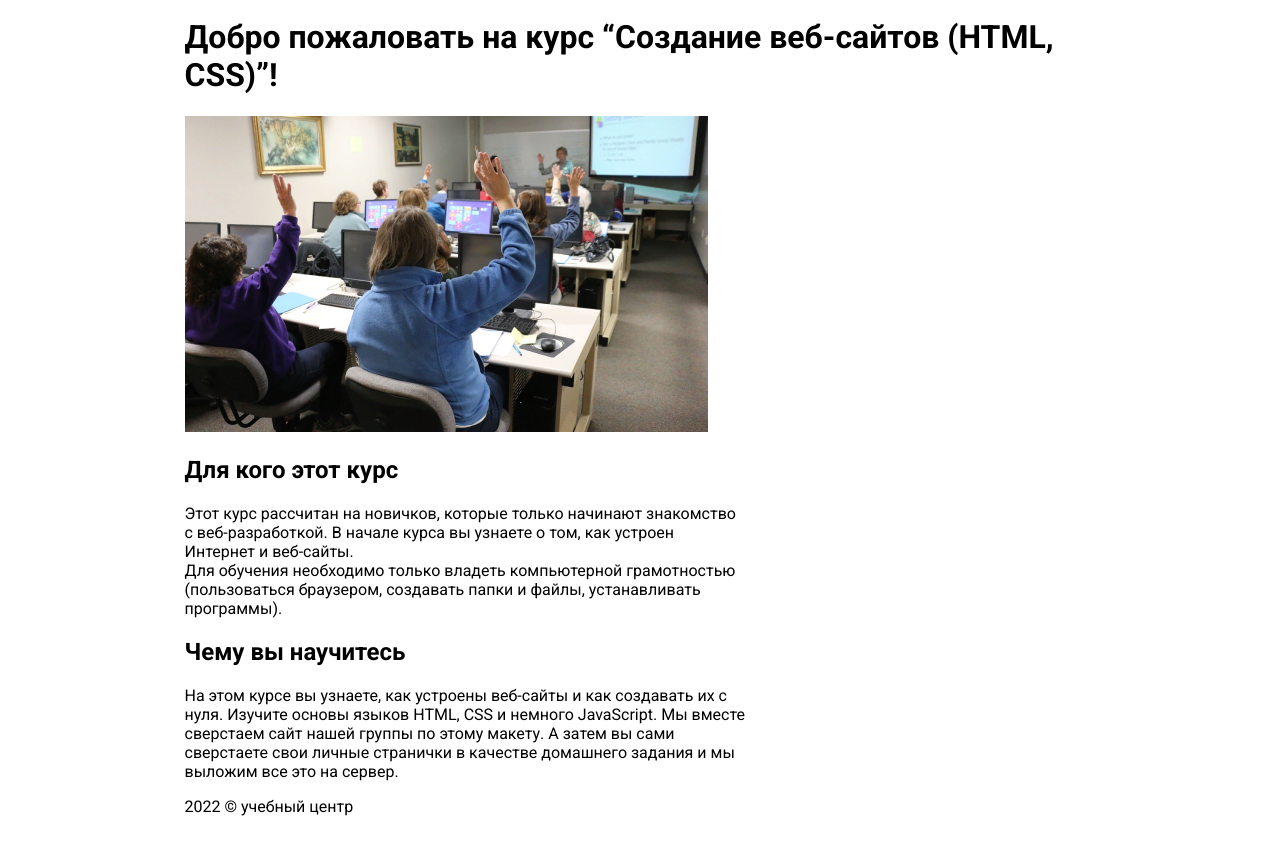
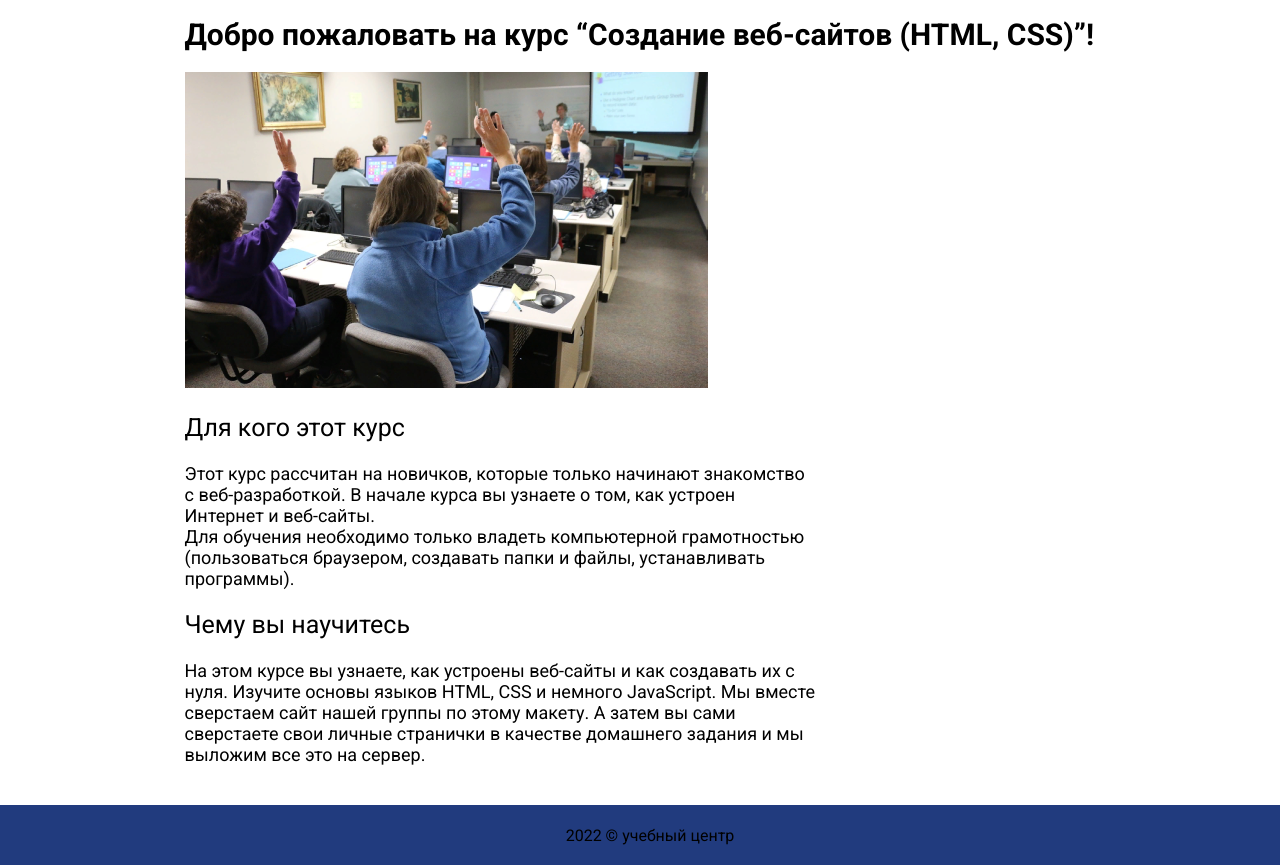
Before and after one commit to anastasyavlas/university-maket, a plain HTML site: page index.html in a window 1280 px wide. Shown: the part 83-948 px from the top of the page. Before the commit the page ends 899 px from the top, so only its background shows below. Drawn offline with Linux system fonts and the light colour scheme.

Commit message:
Законч на flex-grow

```diff
--- a/css/style.css
+++ b/css/style.css
@@ -3,6 +3,9 @@ html{
 }
 
 .page{
+    display: flex;
+    flex-direction: column;
+    min-height: 100vh;
     margin: 0;
 }
 
@@ -77,9 +80,58 @@ html{
     /* Main*/
 
     .main{
-        height: 720px;
+        min-height: 720px;
         width: 911px;
         margin: 0 auto;
+        flex-grow: 1;
+    }
 
+    .main-heading{
+        font-family: 'Roboto';
+        font-style: normal;
+        font-weight: 700;
+        font-size: 30px;
+    }
+
+    .class-photo{
+        width: 523px;
+        height: 316px;
+    }
+
+    h2{
+        font-family: 'Roboto';
+        font-style: normal;
+        font-weight: 400;
+        font-size: 25px;
+    }
+
+    .intro-text {
+        width: 634px;
+        height: 127px;
+        font-family: 'Roboto';
+        font-style: normal;
+        font-weight: 400;
+        font-size: 18px;
+    }
+
+    /* footer*/
+
+    .footer {
+        display: flex;
+        box-sizing: border-box;
+        width: 1300px;
+        min-height: 60px;
+        margin: 0 auto;
+        padding: 0 16px;
+        justify-content: center;
+        align-items: center;
+        background-color: #213B7E;
+    }
+
+    .copyright {
 
     }
+
+    .innop-link {
+
+    }
--- a/index.html
+++ b/index.html
@@ -23,29 +23,30 @@
    </header>
 
    <main class="main"> <!- можно исп и div, но main хорошо предназначен для осн содержимого страницы->
-    <h1 class="">Добро пожаловать на курс “Создание веб-сайтов (HTML, CSS)”!</h1>
-    <img class="" src="img/class.png" width="523" height="316">
+    <h1 class="main-heading">Добро пожаловать на курс “Создание веб-сайтов (HTML, CSS)”!</h1>
+    <img class="class-photo" src="img/class.png" width="523" height="316">
     <h2 >Для кого этот курс</h2>
-    <p class="">Этот курс рассчитан на новичков, которые только начинают знакомство <br/>
-        с веб-разработкой. В начале курса вы узнаете о том, как устроен <br/>
-        Интернет и веб-сайты. <br/>
-        Для обучения необходимо только владеть компьютерной грамотностью <br/>
-        (пользоваться браузером, создавать папки и файлы, устанавливать <br/>
+    <p class="intro-text">Этот курс рассчитан на новичков, которые только начинают знакомство
+        с веб-разработкой. В начале курса вы узнаете о том, как устроен
+        Интернет и веб-сайты.<br/>
+        Для обучения необходимо только владеть компьютерной грамотностью
+        (пользоваться браузером, создавать папки и файлы, устанавливать
         программы).</p>
     <h2>Чему вы научитесь</h2>
-    <p>На этом курсе вы узнаете, как устроены веб-сайты и как создавать их с <br/>
-        нуля. Изучите основы языков HTML, CSS и немного JavaScript. Мы вместе <br/>
-        сверстаем сайт нашей группы по этому макету. А затем вы сами <br/>
-        сверстаете свои личные странички в качестве домашнего задания и мы <br/>
+    <p class="intro-text">На этом курсе вы узнаете, как устроены веб-сайты и как создавать их с
+        нуля. Изучите основы языков HTML, CSS и немного JavaScript. Мы вместе
+        сверстаем сайт нашей группы по этому макету. А затем вы сами
+        сверстаете свои личные странички в качестве домашнего задания и мы
         выложим все это на сервер.</p>
+    </main>
 
         <footer class="footer">
-            <p class="">
-                2022 &copy; <a class="">учебный центр</a>
+            <p class="copyright">
+                2022 &copy; <a class="innop-link">учебный центр</a>
             </p>
 
         </footer>
-   </main>
+
 
 </body>
 </html>
```
